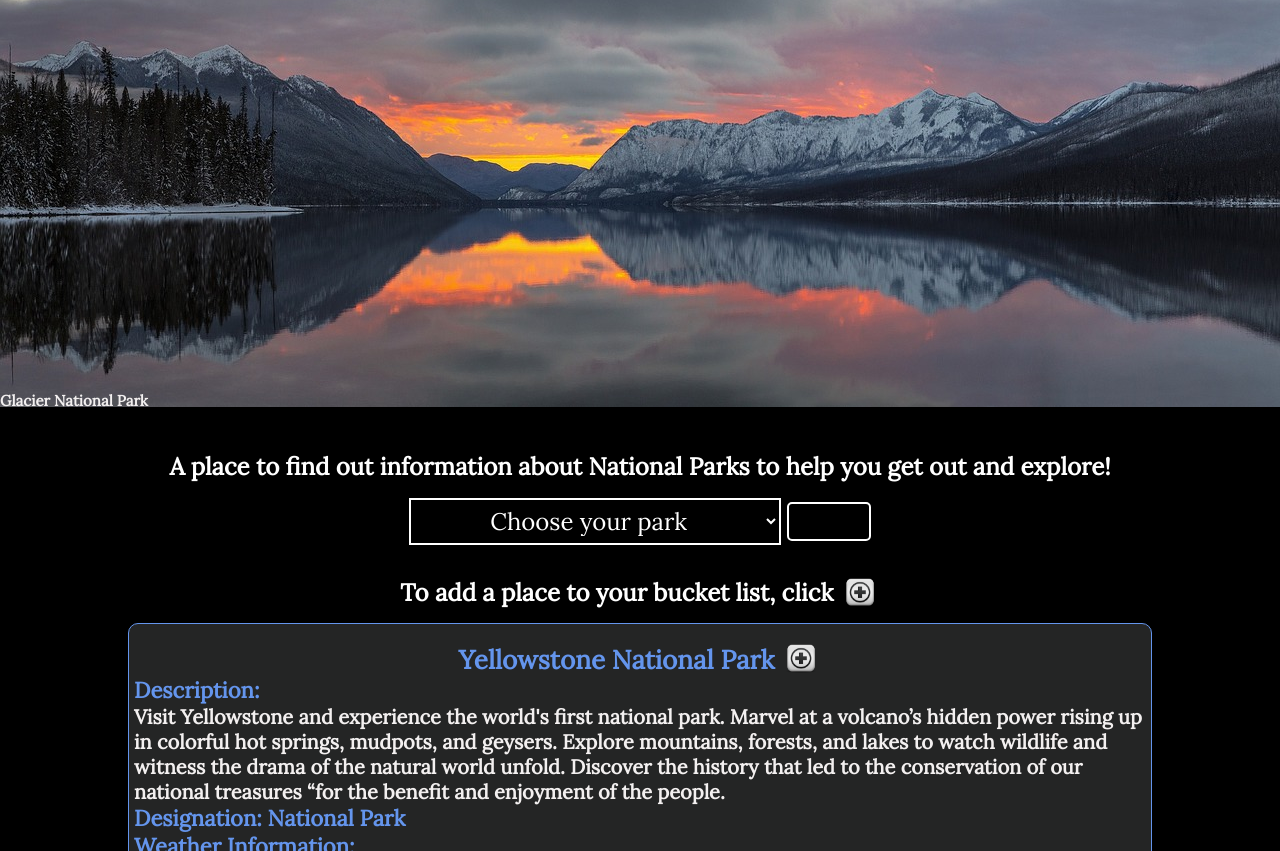
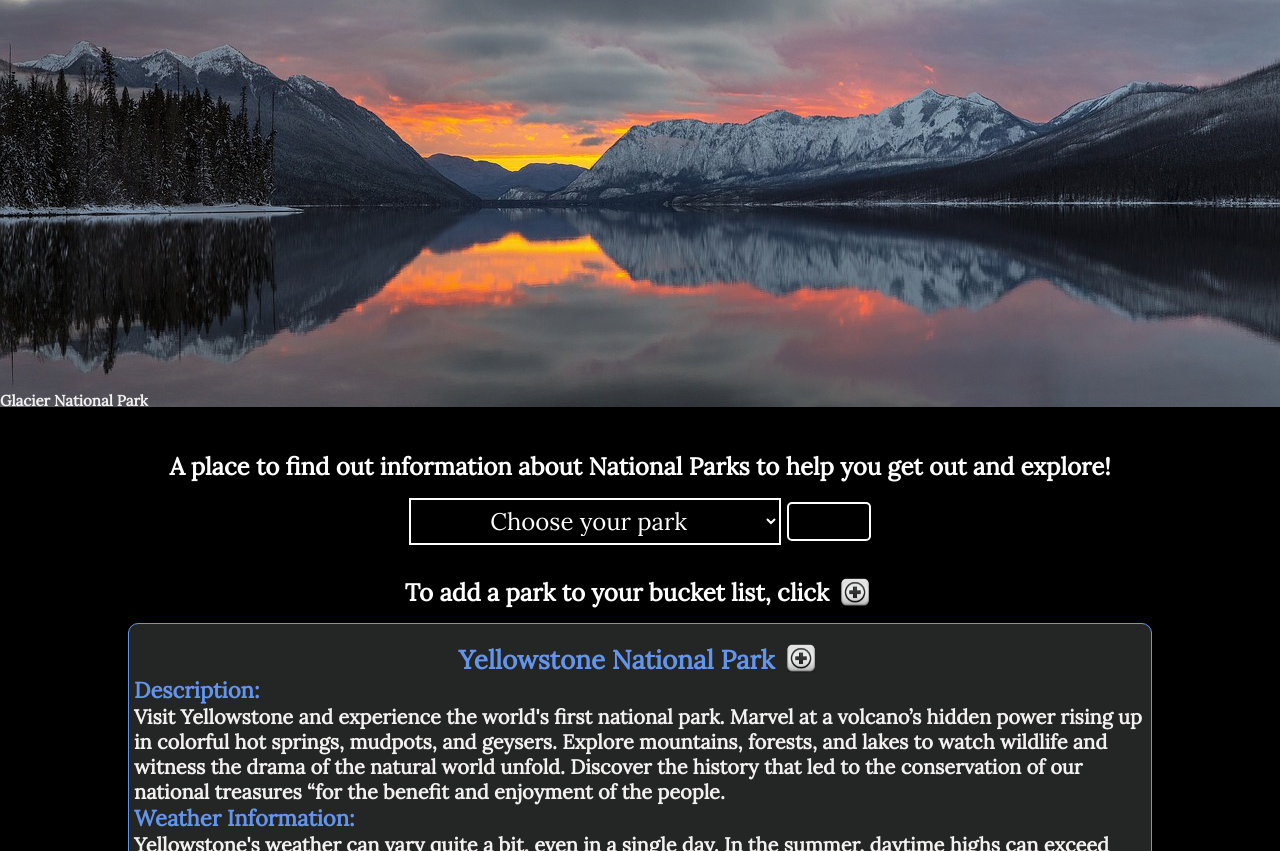
Before and after one commit to Kendallyn/capstone-national-parks-nps, a website: page public/index.html in a window 1280 px wide. Shown: the part 101-952 px from the top of the page. Drawn offline with nearby package versions, Linux system fonts and the light colour scheme; a web font is replaced by a local one.

Commit message:
removed state/monument selection and designation

```diff
--- a/public/index.html
+++ b/public/index.html
@@ -24,20 +24,6 @@
         <p>A place to find out information about National Parks to help you get out and explore! </p>
         <!--Have a drop down list of national parks-->
         <form>
-            <!--
-            <p>Choose your state:
-                <select name="state" class="states" placeholder="states" required>
-                    <option value="">States</option>
-                    <option value="Wyoming">Wyoming</option>
-                    <option value="California">California</option>
-                    <option value="Montana">Montana</option>
-                    <option value="Washington">Washington</option>
-                    <option value="Colorado">Colorado</option>
-                    <option value="Oregon">Oregon</option>
-                </select>
-                <button id="searchButton" type="submit">Search</button>
-            </p>
--->
             <p>
                 <select name="nationalPark" class="parks" placeholder="National Parks" required>
                     <option value="">Choose your park</option>
@@ -50,22 +36,9 @@
                 </select>
                 <button id="searchButton" type="submit">Search</button>
             </p>
-<!--
-            <p>Or choose your monument:
-    <select name="monument" class="monuments" placeholder="National Monuments" required>
-        <option value="">Monuments</option>
-        <option value="Devils Tower">Devils Tower</option>
-        <option value="Yukon-Charley Rivers">Yukon-Charley Rivers</option>
-        <option value="Lincoln Memorial">Lincoln Memorial</option>
-        <option value="Aniakchak">Aniakchak</option>
-        <option value="Golden Gate">Golden Gate</option>
-        <option value="Lava Beds">Lava Beds</option>
-    </select>
-    <button id="searchButton" type="submit">Search</button>
-</p>
--->
+
         </form>
-        <p class="instructions">To add a place to your bucket list, click <span><img src="img/plus.png" class="iconDisplay"></span></p>
+        <p class="instructions">To add a park to your bucket list, click <span><img src="img/plus.png" class="iconDisplay"></span></p>
     </section>
     <section class="results">
         <ul>
@@ -75,8 +48,6 @@
                 <!--Description from API-->
                 <h4>Description:</h4>
                 <p>Visit Yellowstone and experience the world's first national park. Marvel at a volcano’s hidden power rising up in colorful hot springs, mudpots, and geysers. Explore mountains, forests, and lakes to watch wildlife and witness the drama of the natural world unfold. Discover the history that led to the conservation of our national treasures “for the benefit and enjoyment of the people.</p>
-                <!--Designation from API-->
-                <h4>Designation: <span>National Park</span></h4>
                 <!--Weatherinfo from API-->
                 <h4>Weather Information:</h4>
                 <p> Yellowstone's weather can vary quite a bit, even in a single day. In the summer, daytime highs can exceed 70F (25C), only to drop 20 or more degrees when a thunderstorm rolls through. It can snow during any month of the year, and winter lows frequently drop below zero, especially at night. Bring a range of clothing options, including a warm jacket and rain gear, even in the summer.</p>
@@ -107,8 +78,6 @@
                 <!--Description from API-->
                 <h4>Description:</h4>
                 <p>Visit Yellowstone and experience the world's first national park. Marvel at a volcano’s hidden power rising up in colorful hot springs, mudpots, and geysers. Explore mountains, forests, and lakes to watch wildlife and witness the drama of the natural world unfold. Discover the history that led to the conservation of our national treasures “for the benefit and enjoyment of the people.</p>
-                <!--Designation from API-->
-                <h4>Designation: <span>National Park</span></h4>
                 <!--Weatherinfo from API-->
                 <h4>Weather Information:</h4>
                 <p> Yellowstone's weather can vary quite a bit, even in a single day. In the summer, daytime highs can exceed 70F (25C), only to drop 20 or more degrees when a thunderstorm rolls through. It can snow during any month of the year, and winter lows frequently drop below zero, especially at night. Bring a range of clothing options, including a warm jacket and rain gear, even in the summer.</p>
@@ -128,8 +97,6 @@
                 <!--Description from API-->
                 <h4>Description: </h4>
                 <p>Not just a great valley, but a shrine to human foresight, the strength of granite, the power of glaciers, the persistence of life, and the tranquility of the High Sierra. First protected in 1864, Yosemite National Park is best known for its waterfalls, but within its nearly 1,200 square miles, you can find deep valleys, grand meadows, ancient giant sequoias, a vast wilderness area, and much more.</p>
-                <!--Designation from API-->
-                <h4>Designation: <span>National Park</span></h4>
                 <!--Weatherinfo from API-->
                 <h4>Weather Information: </h4>
                 <p>Yosemite National Park covers nearly 1,200 square miles (3,100 square km) in the Sierra Nevada, with elevations ranging from about 2,000 feet (600 m) to 13,000 ft (4,000 m). Yosemite receives 95% of its precipitation between October and May (and over 75% between November and March). Most of Yosemite is blanketed in snow from about November through May. (Yosemite Valley can be rainy or snowy in any given winter storm.</p>
@@ -149,8 +116,6 @@
                 <!--Description from API-->
                 <h4>Description: </h4>
                 <p>Rising above a scene rich with extraordinary wildlife, pristine lakes, and alpine terrain, the Teton Range stands monument to the people who fought to protect it. These are mountains of the imagination. Mountains that led to the creation of Grand Teton National Park where you can explore over two hundred miles of trails, float the Snake River or enjoy the serenity of this remarkable place.</p>
-                <!--Designation from API-->
-                <h4>Designation: <span>National Park</span></h4>
                 <!--Weatherinfo from API-->
                 <h4>Weather Information: </h4>
                 <p>Jackson Hole has long, cold winters; snow and frost are possible any month. Mid-April, May and June - Mild days and cool nights alternate with rain and snow. July and August - Warm days and cool nights prevail, with afternoon thundershowers common. September, October and November - Sunny days and cold nights alternate with rain and occasional snowstorms. December to mid-April - Between storms the days are sunny and nights are frigid. Snow blankets the mountains and valley.</p>
@@ -170,8 +135,6 @@
                 <!--Description from API-->
                 <h4>Description: </h4>
                 <p>Rising above a scene rich with extraordinary wildlife, pristine lakes, and alpine terrain, the Teton Range stands monument to the people who fought to protect it. These are mountains of the imagination. Mountains that led to the creation of Grand Teton National Park where you can explore over two hundred miles of trails, float the Snake River or enjoy the serenity of this remarkable place.</p>
-                <!--Designation from API-->
-                <h4>Designation: <span>National Park</span></h4>
                 <!--Weatherinfo from API-->
                 <h4>Weather Information: </h4>
                 <p>Jackson Hole has long, cold winters; snow and frost are possible any month. Mid-April, May and June - Mild days and cool nights alternate with rain and snow. July and August - Warm days and cool nights prevail, with afternoon thundershowers common. September, October and November - Sunny days and cold nights alternate with rain and occasional snowstorms. December to mid-April - Between storms the days are sunny and nights are frigid. Snow blankets the mountains and valley.</p>
```
